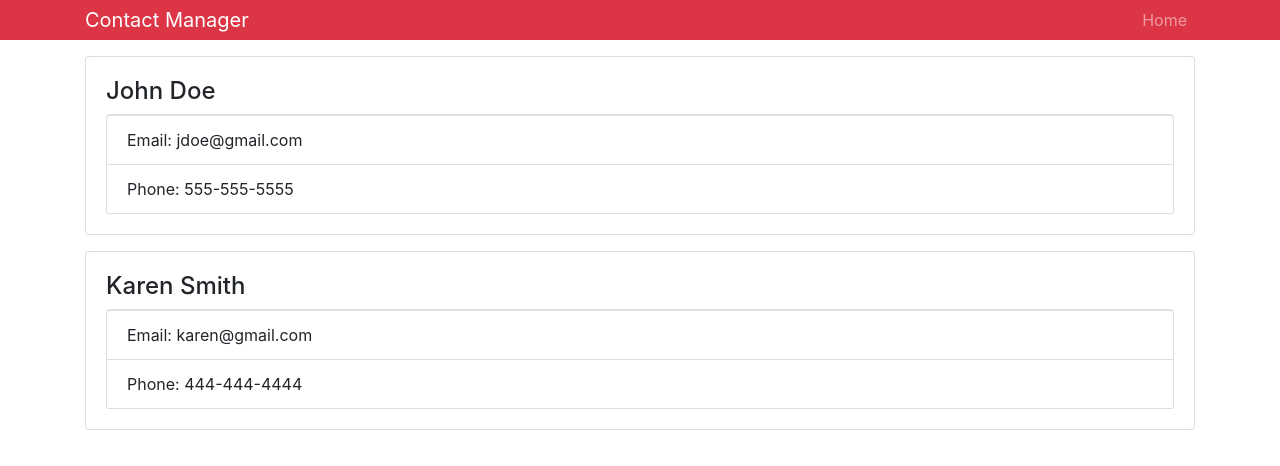
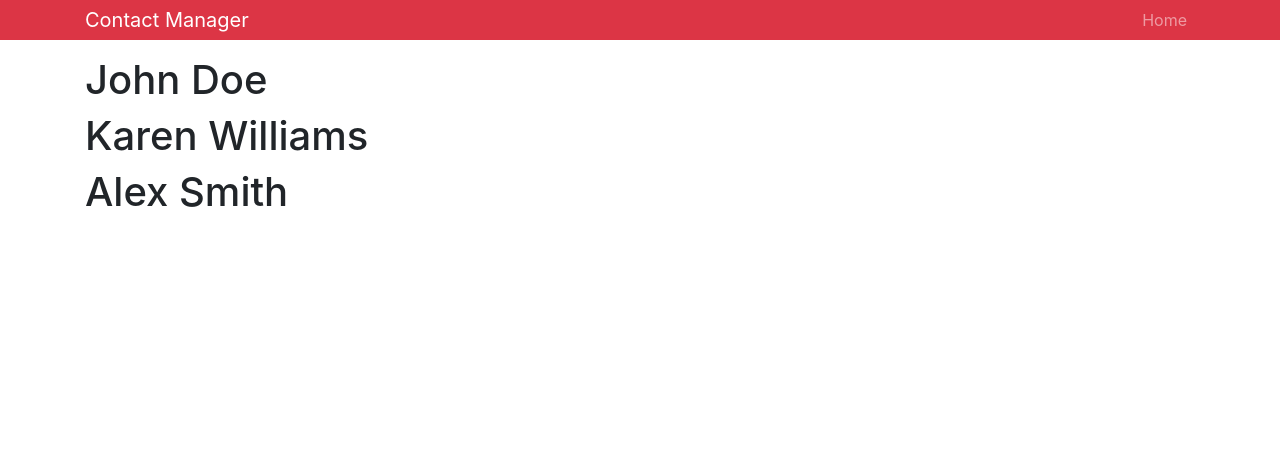
Before and after one commit to alan-nguyen/contact-manager, a React (Create React App) app: page / in a window 1280 px wide. Shown: the top 466 px of the page. Built offline with nearby package versions, Linux system fonts and the light colour scheme.

Commit message:
Render contacts

```diff
--- a/src/App.js
+++ b/src/App.js
@@ -1,5 +1,5 @@
 import React, { Component } from 'react';
-import Contact from './components/Contact';
+import Contacts from './components/Contacts';
 import Header from './components/Header';
 
 import 'bootstrap/dist/css/bootstrap.min.css';
@@ -11,16 +11,7 @@
       <div className="App">
         <Header branding="Contact Manager" />
         <div className="container">
-          <Contact
-            name="John Doe"
-            email="jdoe@gmail.com"
-            phone="555-555-5555"
-          />
-          <Contact
-            name="Karen Smith"
-            email="karen@gmail.com"
-            phone="444-444-4444"
-          />
+          <Contacts />
         </div>
       </div>
     );
--- a/src/components/Contacts.js
+++ b/src/components/Contacts.js
@@ -1,10 +1,39 @@
 import React, { Component } from 'react';
 
 class Contacts extends Component {
+  constructor() {
+    super();
+    this.state = {
+      contacts: [
+        {
+          id: 1,
+          name: 'John Doe',
+          email: 'jdoe@gmail.com',
+          phone: '555-555-5555',
+        },
+        {
+          id: 2,
+          name: 'Karen Williams',
+          email: 'karen@gmail.com',
+          phone: '333-333-3333',
+        },
+        {
+          id: 3,
+          name: 'Alex Smith',
+          email: 'alex@gmail.com',
+          phone: '444-444-4444',
+        },
+      ],
+    };
+  }
   render() {
+    const { contacts } = this.state;
+
     return (
       <div>
-        <h1></h1>
+        {contacts.map((contact) => (
+          <h1>{contact.name}</h1>
+        ))}
       </div>
     );
   }
```
